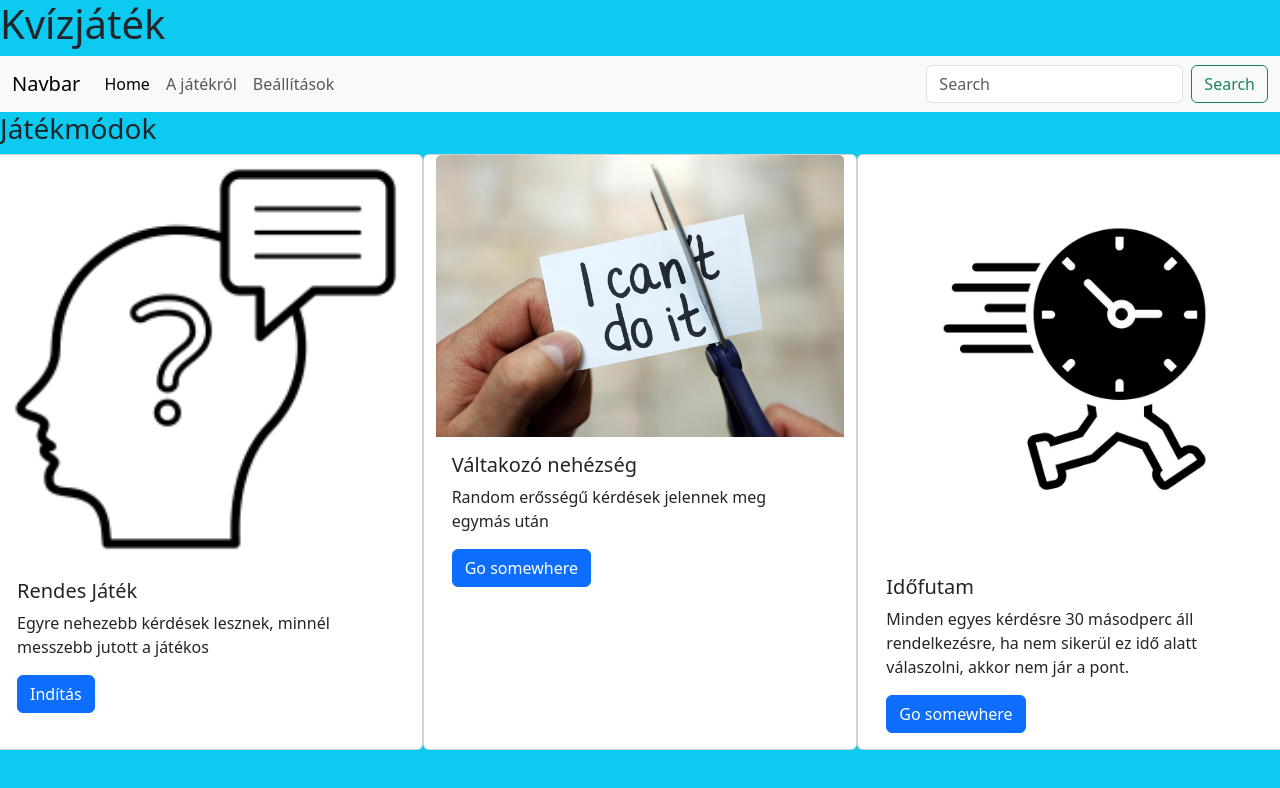
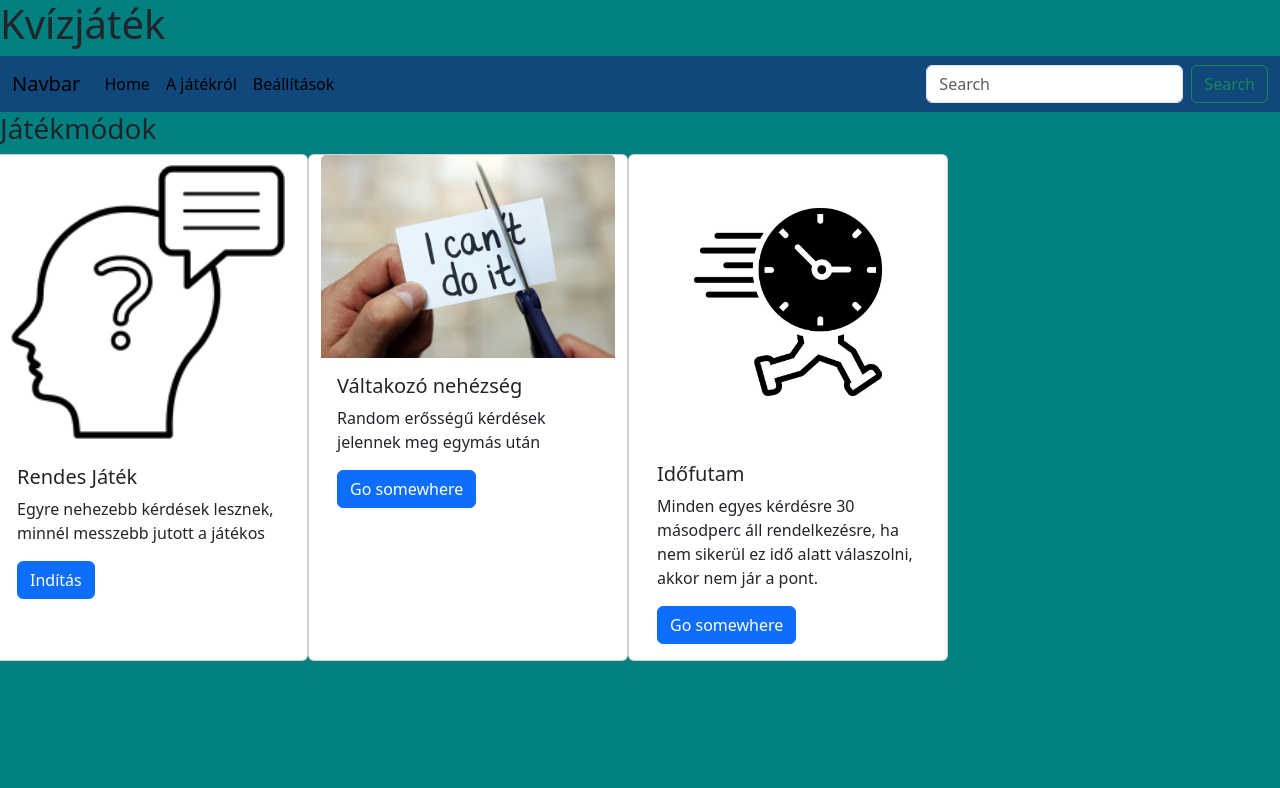
Before and after one commit to Kormos03/kvizjatek_projektmunka, a website built with Vite: page index.html in a window 1280 px wide. Built offline with nearby package versions, Linux system fonts and the light colour scheme.

Commit message:
logo and css added

```diff
--- a/index.html
+++ b/index.html
@@ -3,20 +3,21 @@
 
 <head>
   <meta charset="UTF-8" />
-  <link rel="icon" type="image/svg+xml" href="/vite.svg" />
+  <link rel="icon" type="image/svg+xml" href="kvizjatek_logo.jpeg" />
   <meta name="viewport" content="width=device-width, initial-scale=1.0" />
   <link href="https://cdn.jsdelivr.net/npm/bootstrap@5.3.2/dist/css/bootstrap.min.css" rel="stylesheet"
     integrity="sha384-T3c6CoIi6uLrA9TneNEoa7RxnatzjcDSCmG1MXxSR1GAsXEV/Dwwykc2MPK8M2HN" crossorigin="anonymous">
+  <link href="style.css" rel="stylesheet">
   <script src="https://cdn.jsdelivr.net/npm/bootstrap@5.3.2/dist/js/bootstrap.bundle.min.js"
     integrity="sha384-C6RzsynM9kWDrMNeT87bh95OGNyZPhcTNXj1NW7RuBCsyN/o0jlpcV8Qyq46cDfL"
     crossorigin="anonymous"></script>
 
-  <title>Kvízjáték-test</title>
+  <title>Kvízjáték</title>
 </head>
 
-<body class="bg-info">
+<body>
   <h1 class="">Kvízjáték</h1>
-  <nav class="navbar navbar-expand-lg bg-body-tertiary">
+  <nav class="navbar navbar-expand-lg" id="navbar">
     <div class="container-fluid">
       <a class="navbar-brand" href="#">Navbar</a>
       <button class="navbar-toggler" type="button" data-bs-toggle="collapse" data-bs-target="#navbarSupportedContent"
@@ -29,10 +30,10 @@
             <a class="nav-link active" aria-current="page" href="#">Home</a>
           </li>
           <li class="nav-item">
-            <a class="nav-link" href="about.html">A játékról</a>
+            <a class="nav-link active" href="about.html">A játékról</a>
           </li>
           <li class="nav-item">
-            <a class="nav-link" href="settings.html" role="button" aria-expanded="false">
+            <a class="nav-link active" href="settings.html" role="button" aria-expanded="false">
               Beállítások
             </a>
           </li>
@@ -47,7 +48,7 @@
   <h3>Játékmódok</h3>
 
   <div class="row">
-    <div class="card col" style="width: 10rem;">
+    <div class="card col-md-4" style="width: 20rem;">
       <img src="defa_gamemode_card_img.png" class="card-img-top" alt="...">
       <div class="card-body">
         <h5 class="card-title">Rendes Játék</h5>
@@ -55,25 +56,24 @@
         <a href="game.html" class="btn btn-primary">Indítás</a>
       </div>
     </div>
-    <div class="card col" style="width: 10rem;">
+    <div class="card col-md-4" style="width: 20rem;">
       <img src="valtakozo_nehezseg_card_img.jpeg" class="card-img-top" alt="...">
       <div class="card-body">
         <h5 class="card-title">Váltakozó nehézség</h5>
         <p class="card-text">Random erősségű kérdések jelennek meg egymás után</p>
-        <a href="#" class="btn btn-primary">Go somewhere</a>
+        <a href="game.html" class="btn btn-primary">Go somewhere</a>
       </div>
     </div>
-    <div class="card col" style="width: 10rem;">
+    <div class="card col-md-4" style="width: 20rem;">
       <img src="time_run.jpg" class="card-img-top" alt="...">
       <div class="card-body">
         <h5 class="card-title">Időfutam</h5>
         <p class="card-text">Minden egyes kérdésre 30 másodperc áll rendelkezésre, ha nem sikerül ez idő alatt
           válaszolni, akkor nem jár a pont.</p>
-        <a href="#" class="btn btn-primary">Go somewhere</a>
+        <a href="game.html" class="btn btn-primary">Go somewhere</a>
       </div>
     </div>
   </div>
-
   <div id="app"></div>
   <script type="module" src="/src/main.ts"></script>
 </body>
--- /dev/null
+++ b/style.css
@@ -0,0 +1,7 @@
+body {
+    background-color: teal;
+}
+
+.navbar {
+    background-color: #11487B;
+}
```
Also changed, not shown: public/card_test_picture.jpg (deleted), public/kvizjatek_logo.jpeg (added).
